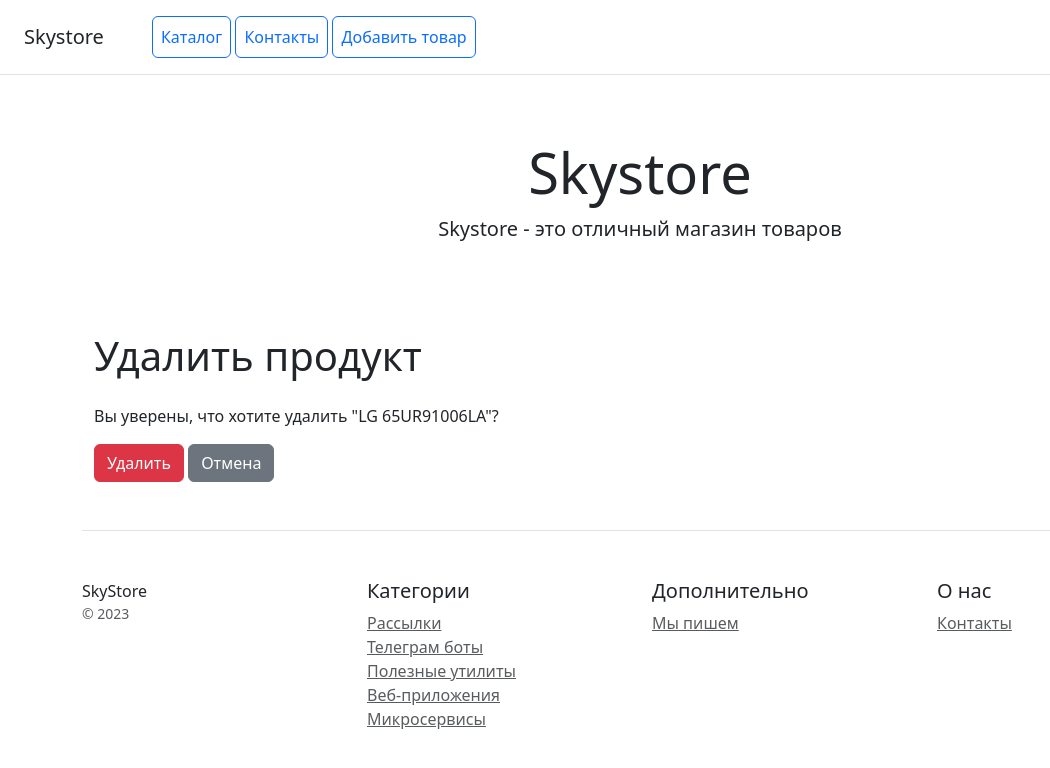
After one commit to AleksandrIlin/Homework_django, a Django app: template catalog/templates/catalog/product_delete.html in a window 1280 px wide. The commit adds this page. Shown: the top 768 px of the page, without its empty margins (0-1050 px from the left). Run offline with Django 5.2, Linux system fonts and the light colour scheme; the template is opened without the code that fills it: values that come from a table or form of the project are taken from there, others are empty; data comes from the database, SQL or seed files in the repository; some libraries are stand-ins or nearby versions.

Commit message:
add CRUD Products

```diff
--- /dev/null
+++ b/catalog/templates/catalog/product_delete.html
@@ -0,0 +1,12 @@
+{% extends 'catalog/home.html'%}
+{% block content %}
+<div class="container mt-5">
+        <h1 class="mb-4">Удалить продукт </h1>
+        <p>Вы уверены, что хотите удалить "{{ object.name }}"?</p>
+        <form method="post">
+            {% csrf_token %}
+            <button type="submit" class="btn btn-danger">Удалить</button>
+            <a href="{% url 'catalog:product_detail' product.id %}" class="btn btn-secondary">Отмена</a>
+        </form>
+    </div>
+{% endblock %}
--- a/catalog/templates/catalog/product_detail.html
+++ b/catalog/templates/catalog/product_detail.html
@@ -10,6 +10,8 @@
                 <p class="card-text">{{ product.description|truncatechars:100 }}</p>
                 <p class="card-text">{{ product.category}}</p>
                 <a href="#" class="btn btn-primary">Купить</a>
+                <a href="{% url 'catalog:product_update' product.id %}" class="btn btn-secondary">Редактировать</a>
+                <a href="{% url 'catalog:product_update' product.id %}" class="btn btn-danger">Удалить</a>
                 <a href="{% url 'catalog:category_list' %}" class="btn btn-primary">Назад к списку категорий</a>
             </div>
         </div>
```
Also changed, not shown: catalog/templates/catalog/product_create.html (added, +13 -0 lines).
